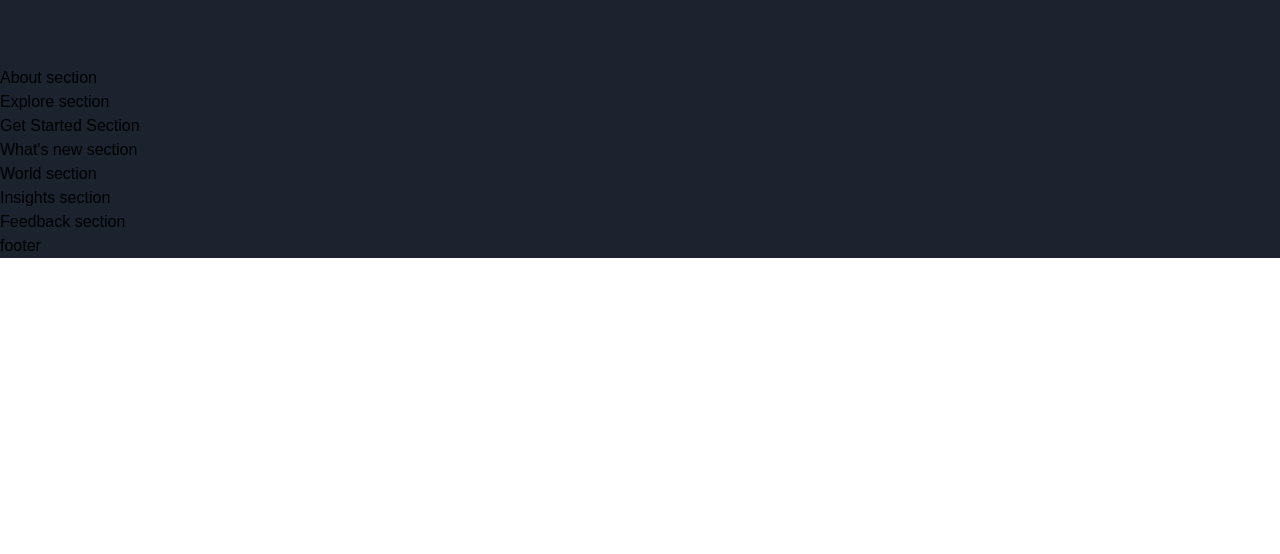
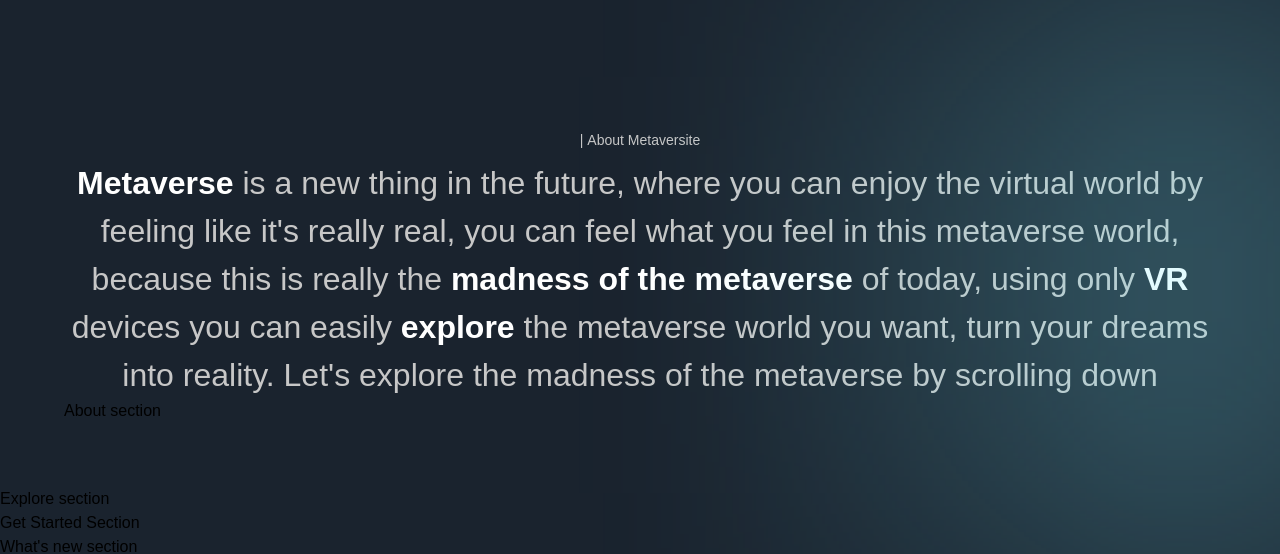
Before and after one commit to Arnaud293/Metaversite, a Next.js app: page / in a window 1280 px wide. Shown: the part 1038-1592 px from the top of the page. Before the commit the page ends 1296 px from the top, so only its background shows below. Built offline with nearby package versions, Linux system fonts and the light colour scheme; a web font is replaced by a local one.

Commit message:
add about text with typing title

```diff
--- a/components/CustomTexts.jsx
+++ b/components/CustomTexts.jsx
@@ -1,9 +1,24 @@
 'use client';
 
-export const TypingText = () => (
-  <p>Typing Text</p>
+import { motion } from "framer-motion";
+import { textContainer, textVariant2 } from "../utils/motion";
+
+export const TypingText = ({title, textStyles}) => (
+  <motion.p
+    variants={textContainer}
+    className={`font-normal text-[14px] text-secondary-white ${textStyles}`}
+  >
+    {Array.from(title).map((letter, index) => (
+      <motion.span
+        variants={textVariant2}
+        key={index}
+      >
+        {letter === ' ' ? '\u00A0' : letter}
+      </motion.span>
+    ))}
+  </motion.p>
 );
 
-export const TitleText = () => (
+export const TitleText = ({title, textStyles}) => (
   <h2>Title Text</h2>
 );
--- a/sections/About.jsx
+++ b/sections/About.jsx
@@ -1,7 +1,37 @@
-'use client';
+"use client";
+
+import { motion } from "framer-motion";
+import { TypingText } from "../components";
+
+import styles from "../styles";
+import { fadeIn, staggerContainer } from "../utils/motion";
 
 const About = () => (
-  <section>
+  <section className={`${styles.paddings} relative z-10`}>
+    <div className="gradient-02 z-0" />
+    <motion.div
+      variants={staggerContainer}
+      initial="hidden"
+      whileInView="show"
+      viewport={{ once: false, amount: 0.25 }}
+      className={`${styles.innerWidth} mx-auto ${styles.flexCenter} flex-col`}
+    >
+      <TypingText title="| About Metaversite" textStyles="text-center" />
+      <motion.p
+        variants={fadeIn("up", "tween", 0.2, 1)}
+        className="mt-[8px] font-normal sm:text-[32px] text-[24px] text-center text-secondary-white"
+      >
+        <span className="font-extrabold text-white">Metaverse</span> is a new thing in the future, where you can enjoy the virtual
+        world by feeling like it's really real, you can feel what you feel in
+        this metaverse world, because this is really
+        the <span className="font-extrabold text-white">madness of the metaverse</span> of today, using only
+         <span className="font-extrabold text-white"> VR </span>
+        devices you can easily
+         <span className="font-extrabold text-white"> explore </span> the
+        metaverse world you want, turn your dreams into reality. Let's explore
+        the madness of the metaverse by scrolling down
+      </motion.p>
+    </motion.div>
     About section
   </section>
 );
```
